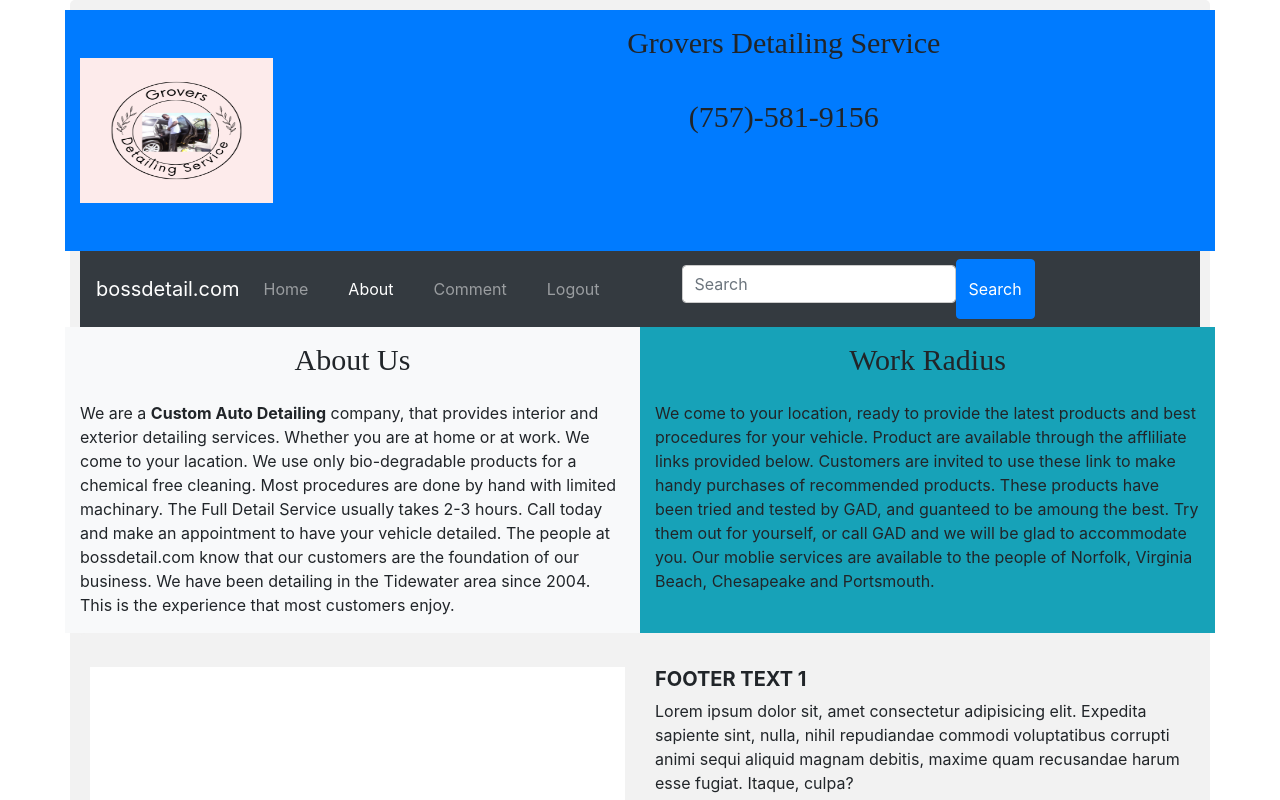
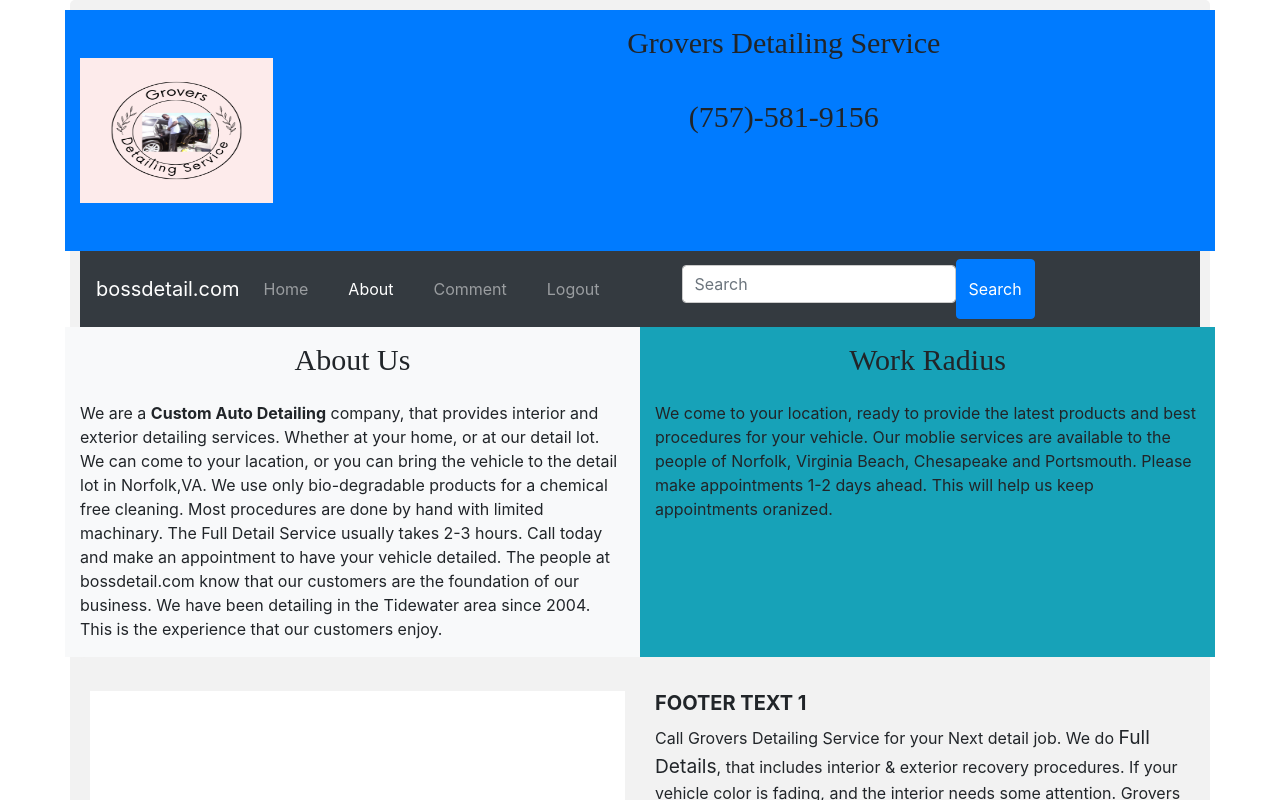
Before and after one commit to groveincharge/frontend, a React (Create React App) app: page /about in a window 1280 px wide. Shown: the top 800 px of the page. Built offline with nearby package versions, Linux system fonts and the light colour scheme; no server answers; sample sign-in values are in the browser's storage; a web font is replaced by a local one.

Commit message:
setting the text for the project.

```diff
--- a/src/pages/Footer.jsx
+++ b/src/pages/Footer.jsx
@@ -19,9 +19,11 @@
 
           <div className="col-md-6 justify-content-right" >
           <h5 className="text-uppercase font-weight-bold">Footer text 1</h5>
-            <p>Lorem ipsum dolor sit, amet consectetur adipisicing elit. Expedita sapiente sint, nulla, nihil
-              repudiandae commodi voluptatibus corrupti animi sequi aliquid magnam debitis, maxime quam recusandae
-              harum esse fugiat. Itaque, culpa?
+            <p>Call <bold> Grovers Detailing Service</bold> for your Next detail job. We do <big>Full Details</big>, that
+            includes interior & exterior recovery procedures. If your vehicle color is fading, and the interior needs
+             some attention. Grovers Detailing Servce will happy to you restore your vehicle's look. We do polishing,
+             sap removal, scratch removal, wet sanding and clay bar procedures. Call Grover at (757)-581-9156 today, and set
+             an appointment. We appreciate you business!
             </p>
         </div>
 
--- a/src/pages/commentPages/About.jsx
+++ b/src/pages/commentPages/About.jsx
@@ -23,14 +23,15 @@
             <h2>About Us</h2>
             <p>We are a <strong>Custom Auto Detailing</strong> company, that provides
               interior and exterior detailing services.
-              Whether you are at home or at work. We come to
-              your lacation. We use only bio-degradable products
+              Whether at your home, or at our detail lot. We can come to
+              your lacation, or you can bring the vehicle to the detail lot in Norfolk,VA.
+               We use only bio-degradable products
               for a chemical free cleaning. Most procedures are done
               by hand with limited machinary. The Full Detail Service usually
               takes 2-3 hours. Call today and make an appointment to
               have your vehicle detailed. The people at bossdetail.com know that
               our customers are the foundation of our business. We have been detailing
-              in the Tidewater area since 2004. This is the experience that most
+              in the Tidewater area since 2004. This is the experience that our
               customers enjoy.
             </p>
           </div>
@@ -39,14 +40,9 @@
           <h2>Work Radius</h2>
           <p>We come to your location, ready to provide
             the latest products and best procedures for
-            your vehicle. Product are available through the
-            affliliate links provided below. Customers are invited
-            to use these link to make handy purchases of recommended
-            products. These products have been tried and tested
-            by GAD, and guanteed to be amoung the best. Try them out
-            for yourself, or call GAD and we will be glad to accommodate
-            you. Our moblie services are available to the people of Norfolk,
-            Virginia Beach, Chesapeake and Portsmouth.
+            your vehicle. Our moblie services are available to the people of Norfolk,
+            Virginia Beach, Chesapeake and Portsmouth. Please make appointments 1-2 days
+            ahead. This will help us keep appointments oranized.
           </p>
           </div>
 
--- a/src/pages/userPages/LogoutPage.jsx
+++ b/src/pages/userPages/LogoutPage.jsx
@@ -1,11 +1,10 @@
-import logout from '../../_helpers/Logout';
+import Logout from '../../_helpers/Logout';
 import Axios  from 'axios';
+import { useNavigate } from "react-router-dom";
 
 const LogoutPage = () => {
 
-     logout();
-
-
+     const navigate = useNavigate();
    // api callback to login route.
    Axios({
     method: "POST",
@@ -14,8 +13,13 @@
     url: "https://bossdetail-api.onrender.com/logout",
   }).then((res) => {
 console.log(`result from inside logout after call to backend ${JSON.stringify(res.data)}`);
+navigate('/login')
 alert('Logout successful')
   });
+
+  return(
+    <Logout/>
+    )
 
 
   }; //end LogoutPage
--- a/src/pages/userPages/Register.jsx
+++ b/src/pages/userPages/Register.jsx
@@ -108,7 +108,9 @@
     <section className='col-md-6'>
       <h1>Register an Account</h1>
       <p>
-
+        Customers, Auto detailers & Auto Detailing fans are encouraged to sign into the website. Where your can
+        set appointments, look up procedures and get some product analysis. We are here to help you improve
+        the look of your vehicle.
       </p>
     </section>
     </div>
```
